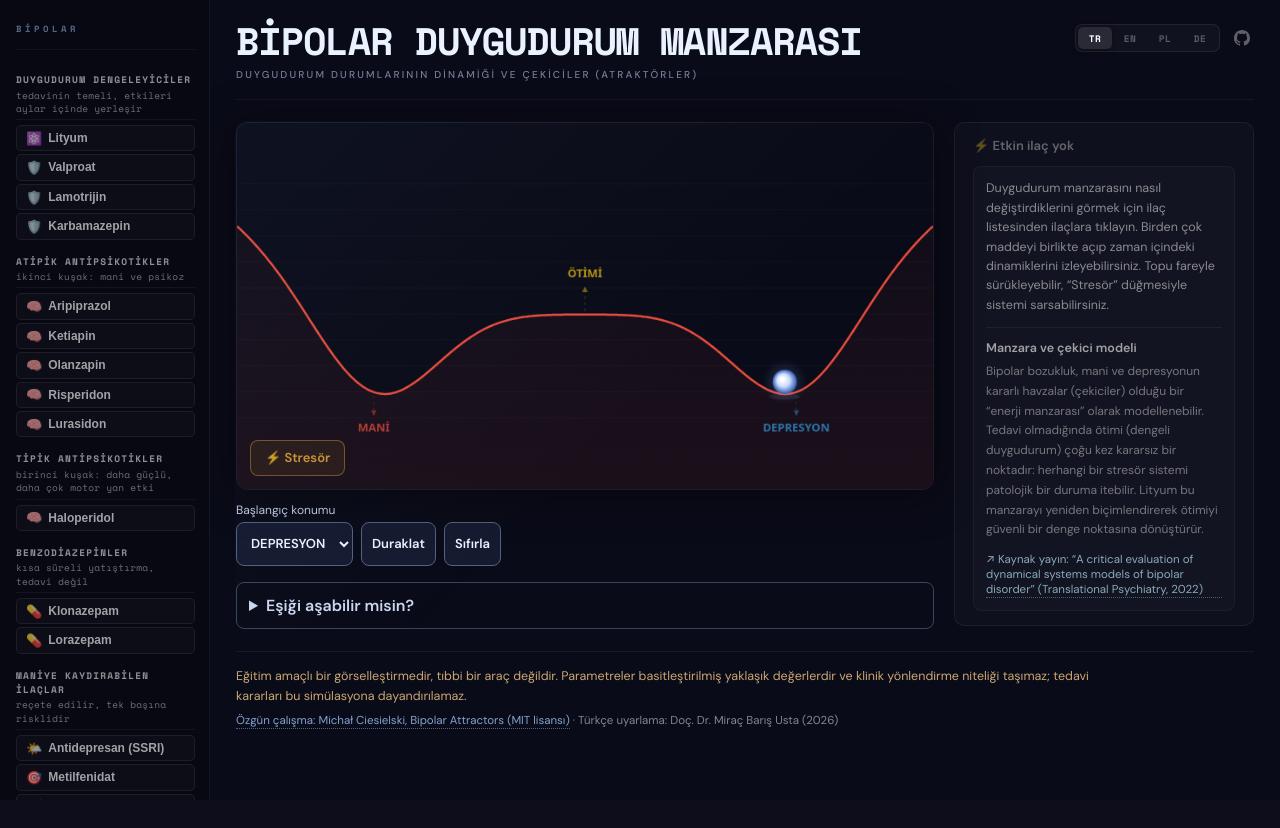
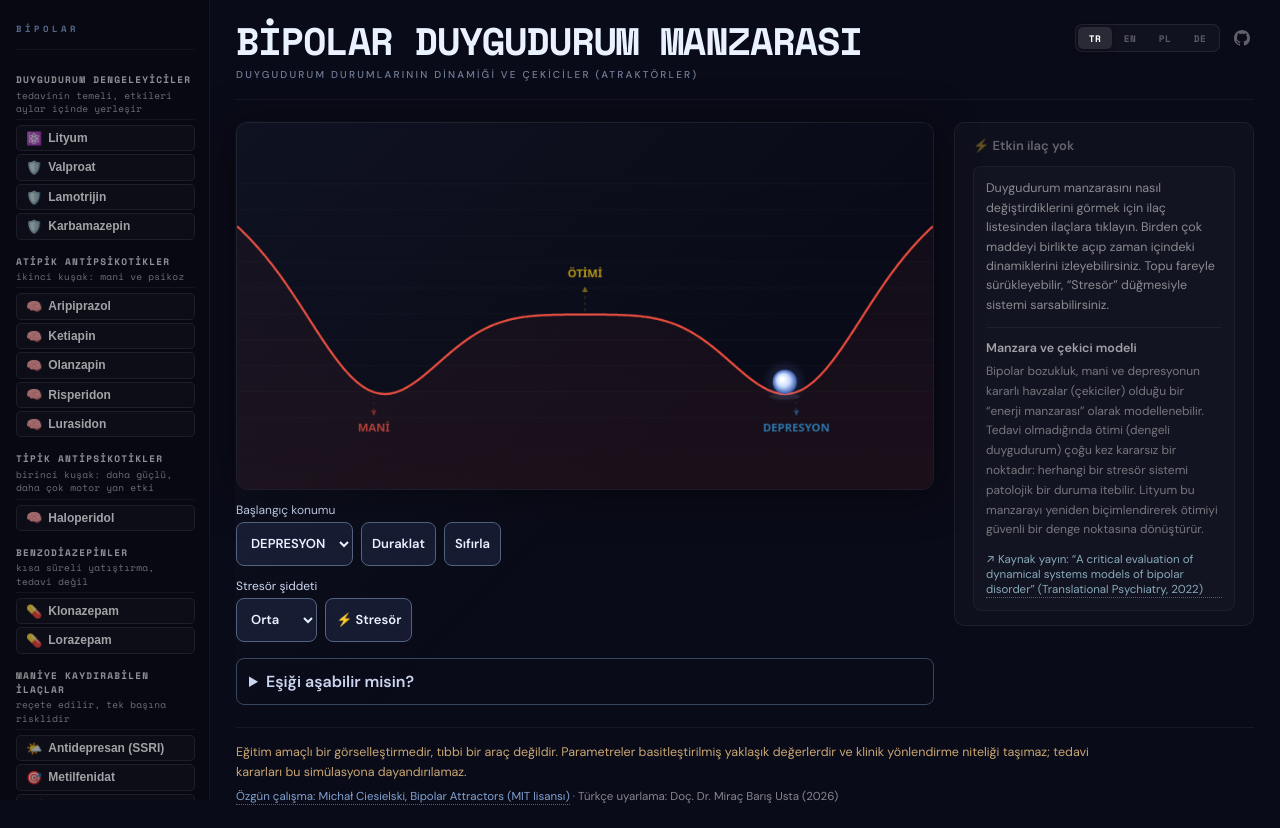
Before and after one commit to hypothermia15/bipolar, a React (Vite) app: page / in a window 1280 px wide. Before the commit the page ends 800 px from the top, so only its background shows below. Built offline with nearby package versions, Linux system fonts and the light colour scheme.

Commit message:
Stresör şiddetini topun hızına üç düzeyde uygula

```diff
--- a/src/App.css
+++ b/src/App.css
@@ -163,7 +163,7 @@ canvas { width: 100%; height: auto !important; background: #0a0b18; display: blo
   cursor: pointer;
 }
 
-.canvas-container button:disabled {
+.simulation-controls button:disabled {
   opacity: 0.45;
   cursor: default !important;
 }
@@ -326,7 +326,6 @@ canvas { width: 100%; height: auto !important; background: #0a0b18; display: blo
   .modifier-category { scroll-snap-align: start; }
   .modifier-items button { min-height: 40px; }
   .canvas-container canvas { width: 100%; height: auto; }
-  .canvas-container button { bottom: auto !important; top: 10px; }
   .sidebar { scroll-padding-left: 12px; }
 }
 @media (max-width: 600px) {
--- a/src/App.jsx
+++ b/src/App.jsx
@@ -14,6 +14,8 @@ export default function App() {
     sim, activeModifiers, toggleModifier, disturb, loop,
     isPaused, togglePause, startIndex, reset, launch,
   } = useSimulation();
+
+  const [stressorScale, setStressorScale] = React.useState(1);
 
   const switchLanguage = (lang) => {
     i18n.changeLanguage(lang);
@@ -64,7 +66,7 @@ export default function App() {
 
         <div className="main-visuals">
           <div className="canvas-wrapper">
-            <SimulationCanvas sim={sim} loop={loop} disturb={disturb} isPaused={isPaused} />
+            <SimulationCanvas sim={sim} loop={loop} isPaused={isPaused} />
             <div className="simulation-controls">
               <label>
                 {t("ui.startPosition")}
@@ -78,6 +80,19 @@ export default function App() {
                 {t(isPaused ? "ui.resumeSimulation" : "ui.pauseSimulation")}
               </button>
               <button type="button" onClick={() => reset()}>{t("ui.resetSimulation")}</button>
+            </div>
+            <div className="simulation-controls">
+              <label>
+                {t("ui.stressorLevel")}
+                <select value={stressorScale} onChange={event => setStressorScale(Number(event.target.value))}>
+                  <option value={0.5}>{t("ui.stressorMild")}</option>
+                  <option value={1}>{t("ui.stressorModerate")}</option>
+                  <option value={2}>{t("ui.stressorStrong")}</option>
+                </select>
+              </label>
+              <button type="button" disabled={isPaused} onClick={() => disturb(stressorScale)}>
+                {t("ui.stressor")}
+              </button>
             </div>
             <ThresholdExperiment key={startIndex} launch={launch} isPaused={isPaused} />
           </div>
--- a/src/components/SimulationCanvas.jsx
+++ b/src/components/SimulationCanvas.jsx
@@ -4,7 +4,7 @@ import { W, H, PAD, BALL_R, X_LO, X_HI, BARRIER } from "../constants";
 import { toX, toY, fromX, energy, hexRgb } from "../utils/physics";
 import { MODIFIERS, BASE, blendSingleModifier } from "../data/modifiers";
 
-export default function SimulationCanvas({ sim, loop, disturb, isPaused }) {
+export default function SimulationCanvas({ sim, loop, isPaused }) {
   const { t } = useTranslation();
   const canvasRef = useRef(null);
   const rafRef = useRef(null);
@@ -344,19 +344,6 @@ export default function SimulationCanvas({ sim, loop, disturb, isPaused }) {
         onPointerDown={onDown} onPointerMove={onMove} onPointerUp={finishDrag}
         onPointerCancel={finishDrag} onLostPointerCapture={finishDrag}
       />
-      <button
-        disabled={isPaused}
-        onClick={(e) => { e.stopPropagation(); disturb(); }}
-        style={{
-          position: "absolute", bottom: 14, left: 14, zIndex: 10,
-          padding: "8px 14px", minHeight: 36, borderRadius: 8, cursor: "pointer", fontWeight: 600, fontSize: 13,
-          border: "1px solid rgba(255,190,60,0.35)", color: "rgba(255,190,60,0.75)",
-          background: "rgba(255,190,60,0.07)", backdropFilter: "blur(6px)",
-          transition: "all 0.2s", fontFamily: "'DM Sans', system-ui, sans-serif"
-        }}
-      >
-        {t("ui.stressor")}
-      </button>
     </div>
   );
 }
--- a/src/hooks/useSimulation.js
+++ b/src/hooks/useSimulation.js
@@ -53,9 +53,9 @@ export function useSimulation() {
     setActiveModifiers({ ...modifiersRef.current });
   }, []);
 
-  const disturb = useCallback(() => {
-    // Random lateral kick — magnitude 3.5–4.7 in physics units/s, direction randomised
-    sim.current.ball.vx += (Math.random() > 0.5 ? 1 : -1) * (3.5 + Math.random() * 1.2);
+  const disturb = useCallback((scale = 1) => {
+    // Scale the impulse while preserving the original moderate stressor.
+    sim.current.ball.vx += (Math.random() > 0.5 ? 1 : -1) * (3.5 + Math.random() * 1.2) * scale;
   }, []);
 
   const blendParams = useCallback((activeList) => {
--- a/src/locales/de.json
+++ b/src/locales/de.json
@@ -43,6 +43,10 @@
     "phaseSteady": " (stabil)",
     "phaseDecay": " (Abklingen)",
     "phaseOff": " (abgesetzt)",
+    "stressorLevel": "Stressorintensität",
+    "stressorMild": "Leicht",
+    "stressorModerate": "Mittel",
+    "stressorStrong": "Stark",
     "stressor": "⚡ Stressor",
     "gabaOil": "GABA 'ÖL'",
     "mania": "MANIE",
--- a/src/locales/en.json
+++ b/src/locales/en.json
@@ -49,6 +49,10 @@
     "phaseSteady": " (steady)",
     "phaseDecay": " (decay)",
     "phaseOff": " (withdrawn)",
+    "stressorLevel": "Stressor intensity",
+    "stressorMild": "Mild",
+    "stressorModerate": "Moderate",
+    "stressorStrong": "Strong",
     "stressor": "⚡ Stressor",
     "gabaOil": "GABA 'OIL'",
     "mania": "MANIA",
--- a/src/locales/pl.json
+++ b/src/locales/pl.json
@@ -43,6 +43,10 @@
     "phaseSteady": " (stabilny)",
     "phaseDecay": " (zanika)",
     "phaseOff": " (odstawiony)",
+    "stressorLevel": "Natężenie stresora",
+    "stressorMild": "Łagodne",
+    "stressorModerate": "Umiarkowane",
+    "stressorStrong": "Silne",
     "stressor": "⚡ Stresor",
     "gabaOil": "GABA 'OLEJ'",
     "mania": "MANIA",
--- a/src/locales/tr.json
+++ b/src/locales/tr.json
@@ -49,6 +49,10 @@
     "phaseSteady": " (kararlı düzey)",
     "phaseDecay": " (azalıyor)",
     "phaseOff": " (kesildi)",
+    "stressorLevel": "Stresör şiddeti",
+    "stressorMild": "Hafif",
+    "stressorModerate": "Orta",
+    "stressorStrong": "Güçlü",
     "stressor": "⚡ Stresör",
     "gabaOil": "GABA “YAĞI”",
     "mania": "MANİ",
```
